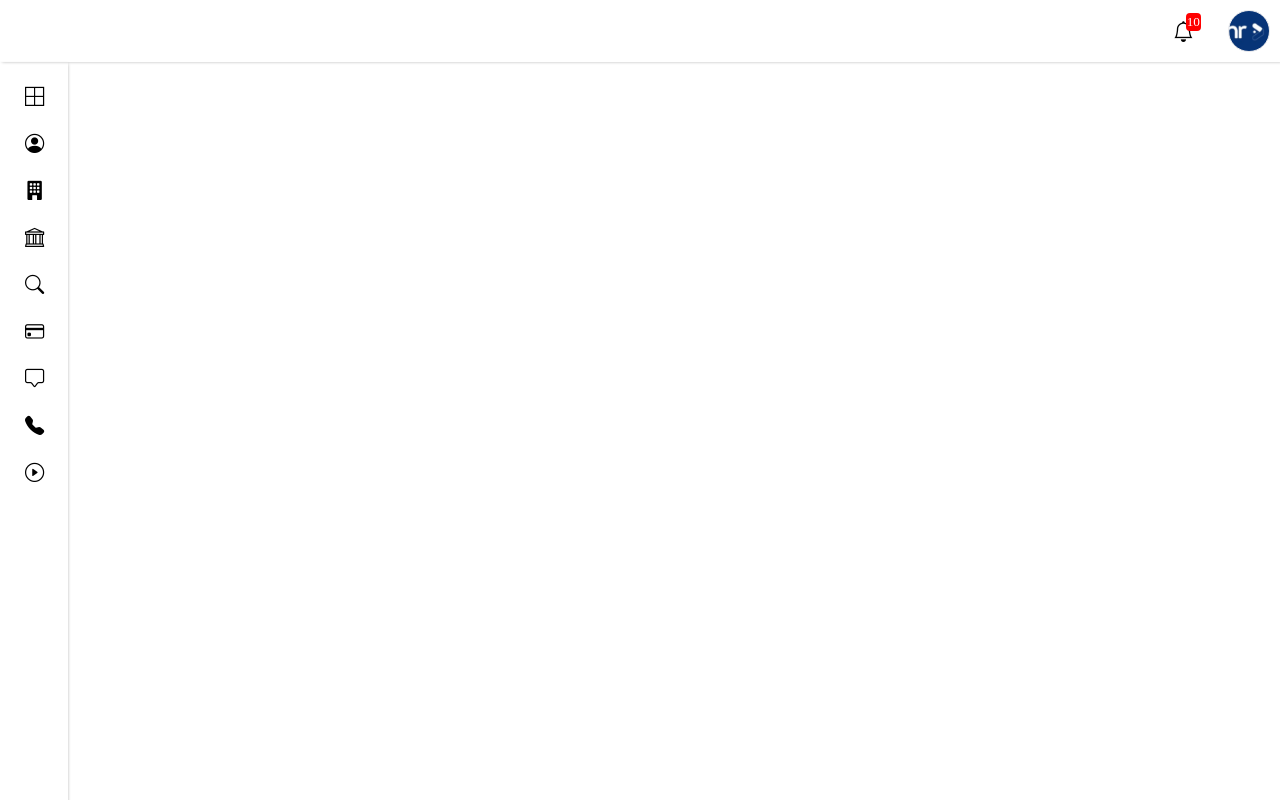
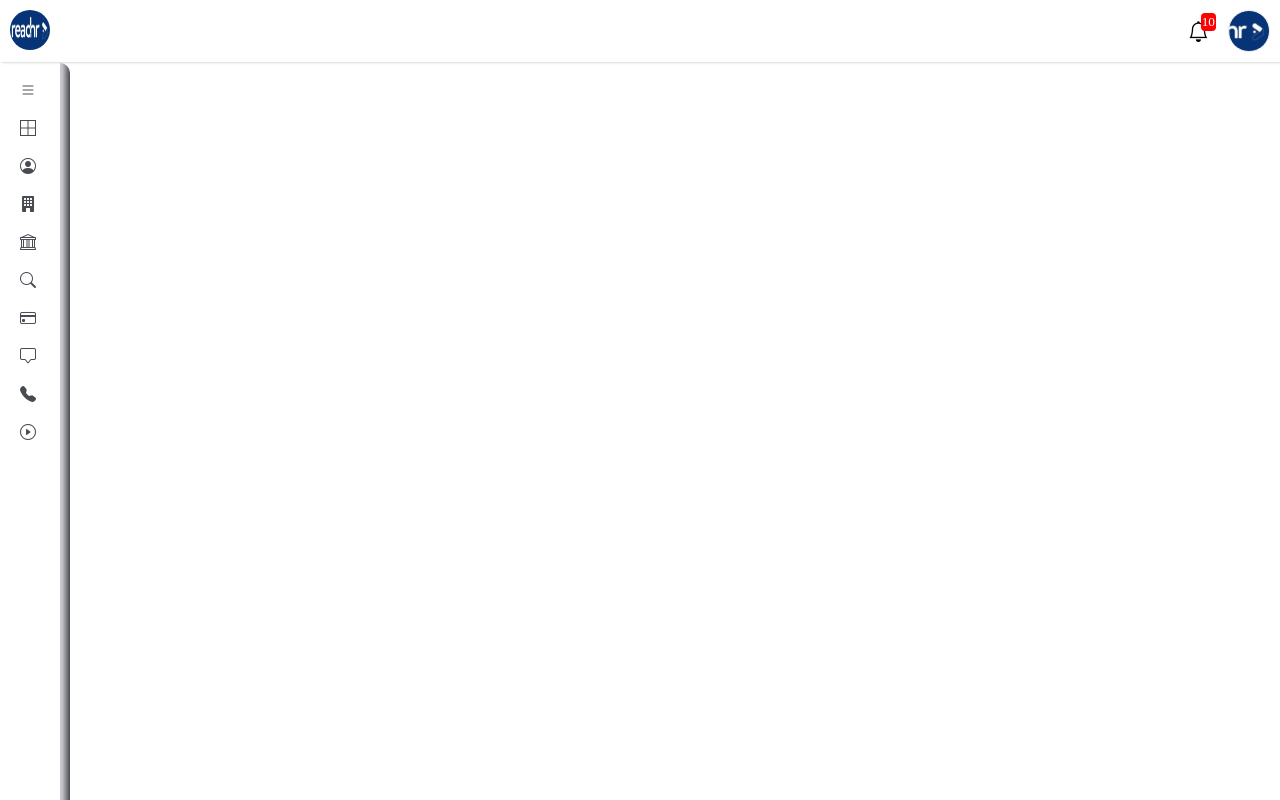
Before and after one commit to paulogabrielpereira/curso-html, a plain HTML site: page testes-reachr/header/index.html in a window 1280 px wide. Drawn offline with nearby package versions, Linux system fonts and the light colour scheme.

Commit message:
projetando header

```diff
--- a/testes-reachr/header/index.html
+++ b/testes-reachr/header/index.html
@@ -6,24 +6,33 @@
     <title>Cabeçalho</title>
     <link href="https://cdn.jsdelivr.net/npm/bootstrap-icons@latest/font/bootstrap-icons.css" rel="stylesheet">
     <link rel="stylesheet" href="style.css">
-    <script src="script.ts"></script>
 </head>
 <body>
+    <header>
         <div id="top">
+            <img src="foto-teste.png" alt="Foto Reachr">
+            <div>
                 <p>
                     <i class="bi bi-bell"></i>
                     <sup>10</sup>
                 </p>
-        <div></div>
+                <div id="icon-img"></div>
             </div>
+        </div>
+    </header>
     <nav id="menu">
         <ul>
+            <li class="list-item">
+                <span class="icon">
+                    <i class="bi bi-list"></i>
+                </span>
+            </li>
             <li class="list-item">
                 <span class="icon">
                     <i class="bi bi-border-all"></i>
                 </span>
                 <span class="txt-link">
-                    <a href="#">Dashboard</a>
+                    <a href="#"></a>
                 </span>
             </li>
             <li class="list-item">
@@ -31,7 +40,7 @@
                     <i class="bi bi-person-circle"></i>
                 </span>
                 <span class="txt-link">
-                    <a href="#">Perfil</a>
+                    <a href="#"></a>
                 </span>
             </li>
             <li class="list-item">
@@ -39,7 +48,7 @@
                     <i class="bi bi-building-fill"></i>
                 </span>
                 <span class="txt-link">
-                    <a href="#">Empresas</a>
+                    <a href="#"></a>
                 </span>
             </li>
             <li class="list-item">
@@ -47,7 +56,7 @@
                     <i class="bi bi-bank"></i>
                 </span>
                 <span class="txt-link">
-                    <a href="#">Contratos</a>
+                    <a href="#"></a>
                 </span>
             </li>
             <li class="list-item">
@@ -55,7 +64,7 @@
                     <i class="bi bi-search"></i>
                 </span>
                 <span class="txt-link">
-                    <a href="#">Buscar</a>
+                    <a href="#"></a>
                 </span>
             </li>
             <li class="list-item">
@@ -63,7 +72,7 @@
                     <i class="bi bi-credit-card"></i>
                 </span>
                 <span class="txt-link">
-                    <a href="#">Pagamentos</a>
+                    <a href="#"></a>
                 </span>
             </li>
             <li class="list-item">
@@ -71,7 +80,7 @@
                     <i class="bi bi-chat-square"></i>
                 </span>
                 <span  class="txt-link">
-                    <a href="#">Chat</a>
+                    <a href="#"></a>
                 </span>
             </li>
             <li class="list-item">
@@ -79,7 +88,7 @@
                     <i class="bi bi-telephone-fill"></i>
                 </span>
                 <span class="txt-link">
-                    <a href="#">Contato</a>
+                    <a href="#"></a>
                 </span>
             </li>
             <li class="list-item">
@@ -87,10 +96,50 @@
                     <i class="bi bi-play-circle"></i>
                 </span>
                 <span class="txt-link">
-                    <a href="#">Mídia</a>
+                    <a href="#"></a>
                 </span>
             </li>
         </ul>
     </nav>
+    <nav id="pages">
+        <div class="options">
+            <ul>
+                <li class="page">
+                    <span class="page-icon">
+                        <i class="bi bi-folder2-open"></i>
+                    </span>
+                    <span class="page-txt">
+                        <a href="#">Cargo</a>
+                    </span>
+                </li>
+                <li class="page">
+                    <span class="page-icon">
+                        <i class="bi bi-briefcase-fill"></i>
+                    </span>
+                    <span class="page-txt">
+                        <a href="#">Empresa</a>
+                    </span>
+                </li>
+                <li class="page">
+                    <span class="page-icon">
+                        <i class="bi bi-graph-up"></i>
+                    </span>
+                    <span class="page-txt">
+                        <a href="#">Gestor</a>
+                    </span>
+                </li>
+                <li class="page">
+                    <span class="page-icon">
+                        <i class="bi bi-inboxes-fill"></i>
+                    </span>
+                    <span class="page-txt">
+                        <a href="#">Vaga</a>
+                    </span>
+                </li>
+            </ul>
+        </div>
+        <div class="open"></div>
+    </nav>
+    <script src="script.js"></script>
 </body>
 </html>
--- a/testes-reachr/header/style.css
+++ b/testes-reachr/header/style.css
@@ -1,5 +1,7 @@
 :root {
     --cor-fonte-padrao: #494b53;
+    --cor-background-menu: #e6e7eb;
+    --fonte-padrao: ;
 }
 
 * {
@@ -7,14 +9,32 @@
     margin: 0;
 }
 
+body, html {
+    height: 100vh;
+}
+
 #top {
     display: flex;
-    justify-content: end;
+    justify-content: space-between;
     padding: 10px;
     box-shadow: 2px 0 3px rgba(0, 0, 0, 0.279);
+    position: fixed;
+    width: 100%;
+    z-index: 2;
+    box-sizing: border-box;
 }
 
 #top div {
+    display: flex;
+}
+
+#top img {
+    width: 40px;
+    height: 40px;
+    border-radius: 50%;
+}
+
+#top #icon-img {
     width: 40px;
     height: 40px;
     border-radius: 50%;
@@ -42,32 +62,78 @@
 }
 
 #menu {
-    height: 100vh;
-    width: 68px;
-    box-shadow: 0 2px 3px rgba(0, 0, 0, 0.279);
-    overflow: hidden;
-    transition: width .3s ease, opacity .4s;
+    height: 100%;
+    width: 60px;
+    display: inline-block;
+    box-sizing: border-box;
+    box-shadow: 0 2px 3px rgba(0, 0, 0, .279);
     position: fixed;
-}
-
-#menu:hover {
-    width: 200px;
+    margin-top: 61.6px;
+    z-index: 2;
 }
 
 #menu ul {
-    list-style: none;
+    list-style-type: none;
+    padding: 10px;
 }
 
 #menu ul > li {
     display: flex;
-    margin: 25px 0;
+    color: var(--cor-fonte-padrao);
+    padding: 10px;
 }
 
-#menu .icon {
-    padding: 0 25px;
-    font-size: 1.2em;
+#pages {
+    height: 100%;
+    width: 150px;
+    margin-left: 60px;
+    margin-top: 62.6px;
+    display: inline-block;
+    background-color: transparent;
+    border-radius: 0 10px 10px 0 ;
+    position: fixed;
 }
 
-#menu .txt-link {
+#pages ul {
+    list-style-type: none;
+    transform: translateY(-230%);
+}
+
+#pages ul > li {
+    padding: 10px 12px;
+    margin: 20px 3px;
+    border-radius: 7px;
+    background-color: white;
+    cursor: pointer;
+}
+
+#pages li .page-icon {
+    margin-right: 10px;
+}
+
+#pages li a {
     text-decoration: none;
+    color: var(--cor-fonte-padrao);
 }
+
+#pages .options {
+    display: none;
+    margin: 10px;
+}
+
+#pages .open {
+    height: 100%;
+    width: 10px;
+    background-image: linear-gradient(to right, var(--cor-background-menu), var(--cor-fonte-padrao));
+    display: inline-block;
+    border-radius: 0 10px 10px 0;
+    cursor: pointer;
+}
+
+.exp {
+    display: inline-block;
+}
+
+.show {
+    background-color: var(--cor-background-menu);
+}
```
Also changed, not shown: testes-reachr/header/script.js (added), 1 other file. Lines whose indentation alone changed are shown as unchanged.
